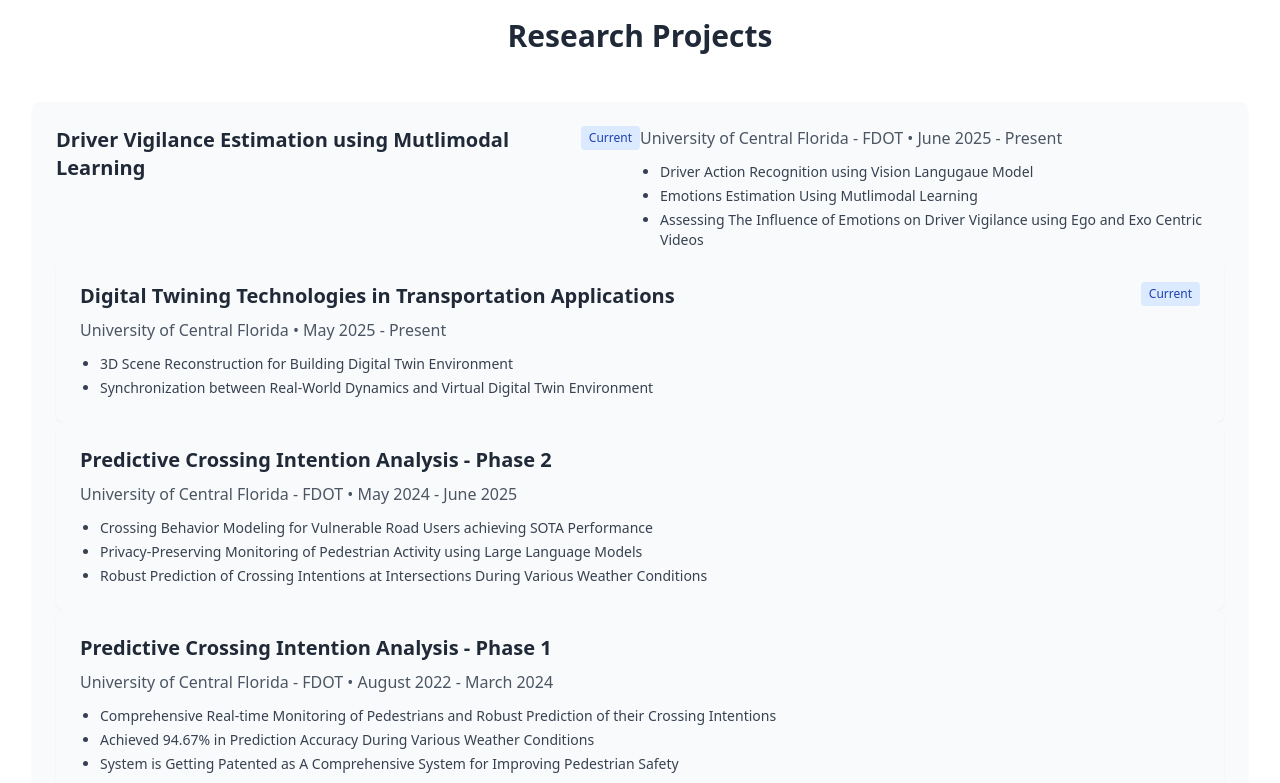
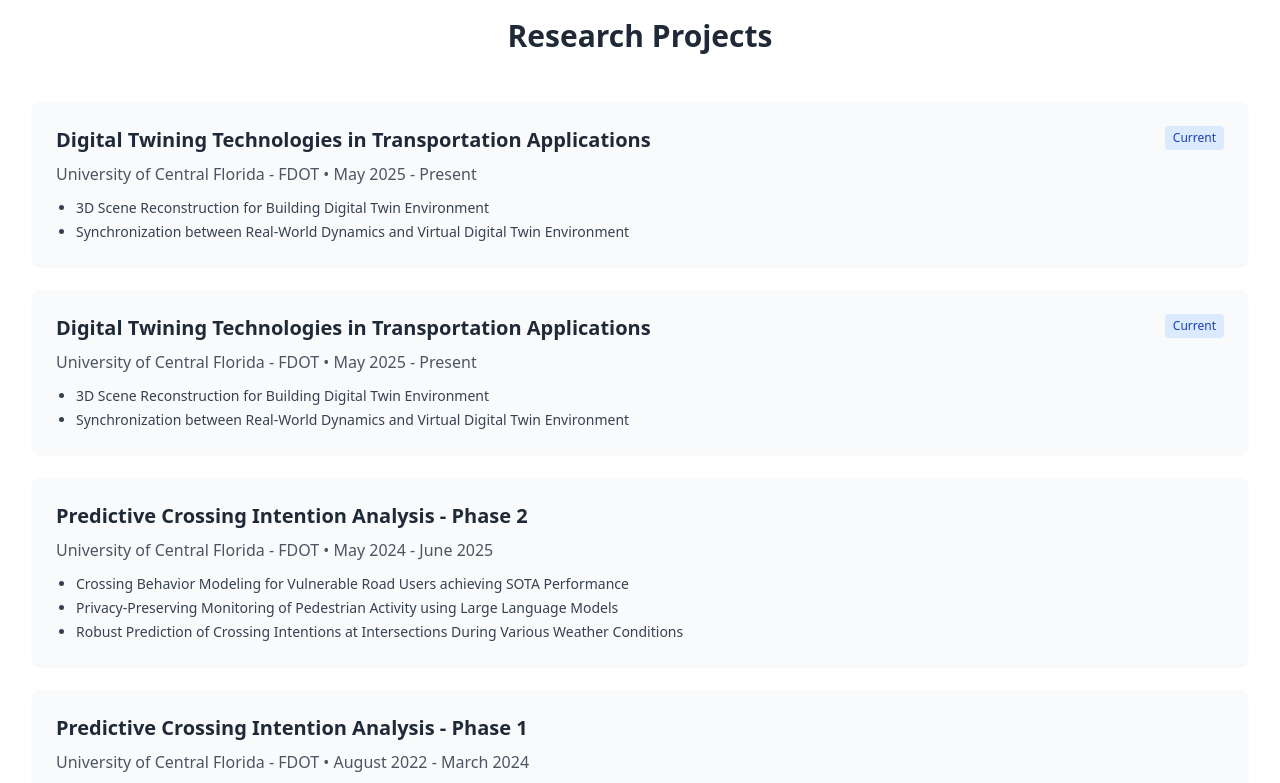
Before and after one commit to ASalah11/ahmed-abdelrahman, a plain HTML site: page index.html in a window 1280 px wide. Shown: the part 3820-4603 px from the top of the page. Drawn offline with nearby package versions, Linux system fonts and the light colour scheme.

Commit message:
index.html

```diff
--- a/index.html
+++ b/index.html
@@ -225,14 +225,13 @@
                 <div class="bg-gray-50 rounded-lg overflow-hidden shadow-sm hover:shadow-md transition duration-300 card-hover">
                     <div class="p-6">
                         <div class="flex justify-between items-start mb-2">
-                            <h3 class="text-xl font-bold">Driver Vigilance Estimation using Mutlimodal Learning</h3>
+                            <h3 class="text-xl font-bold">Digital Twining Technologies in Transportation Applications</h3>
                             <span class="bg-blue-100 text-blue-800 text-xs px-2 py-1 rounded">Current</span>
-                        <div>
-                        <p class="text-gray-600 mb-3">University of Central Florida - FDOT • June 2025 - Present</p>
+                        </div>
+                        <p class="text-gray-600 mb-3">University of Central Florida - FDOT • May 2025 - Present</p>
                         <ul class="list-disc pl-5 text-gray-700 space-y-1 text-sm">
-                            <li>Driver Action Recognition using Vision Langugaue Model</li>
-                            <li>Emotions Estimation Using Mutlimodal Learning</li>
-                            <li>Assessing The Influence of Emotions on Driver Vigilance using Ego and Exo Centric Videos</li>
+                            <li>3D Scene Reconstruction for Building Digital Twin Environment</li>
+                            <li>Synchronization between Real-World Dynamics and Virtual Digital Twin Environment</li>
                         </ul>
                     </div>
                 </div>
@@ -243,7 +242,7 @@
                             <h3 class="text-xl font-bold">Digital Twining Technologies in Transportation Applications</h3>
                             <span class="bg-blue-100 text-blue-800 text-xs px-2 py-1 rounded">Current</span>
                         </div>
-                        <p class="text-gray-600 mb-3">University of Central Florida • May 2025 - Present</p>
+                        <p class="text-gray-600 mb-3">University of Central Florida - FDOT • May 2025 - Present</p>
                         <ul class="list-disc pl-5 text-gray-700 space-y-1 text-sm">
                             <li>3D Scene Reconstruction for Building Digital Twin Environment</li>
                             <li>Synchronization between Real-World Dynamics and Virtual Digital Twin Environment</li>
```
